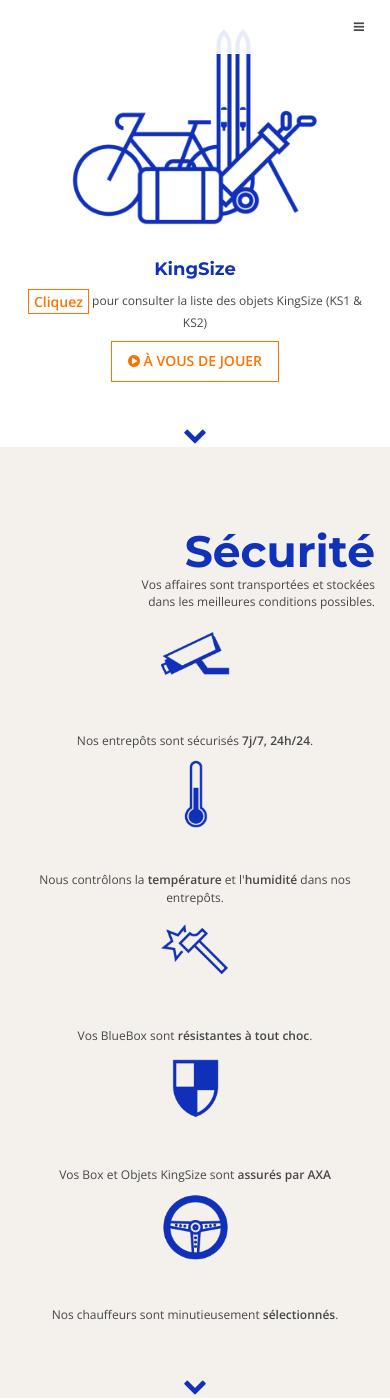
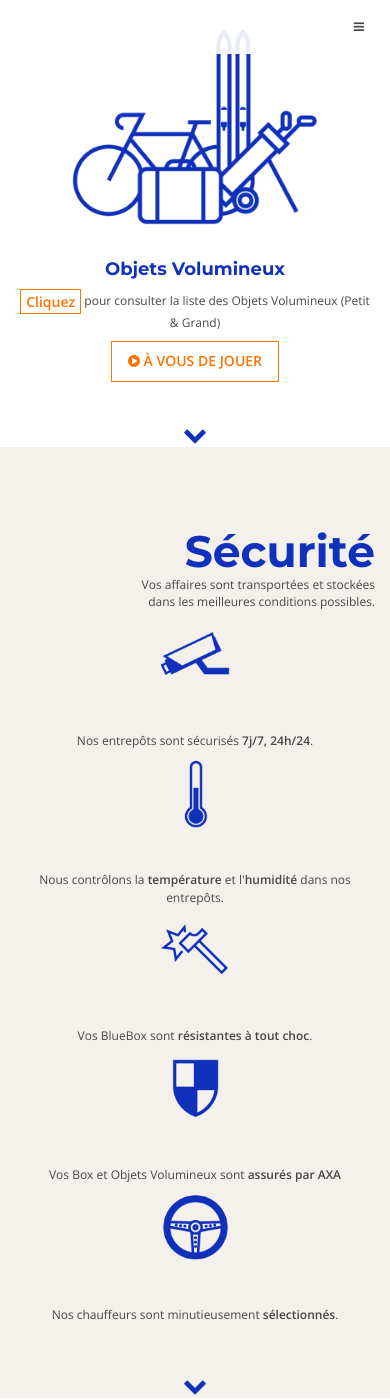
Before and after one commit to Seb1501/wesquare, a Jekyll site: the page built from index.html, in a window 390 px wide and 1400 px high, scrolled down 3597 px. Built offline with Jekyll 4.4.1, drawn with Linux system fonts in a browser that asks for light colours; nearby versions of some CDN libraries; Markdown is read by kramdown in place of the engine named in the settings; some of the changed text lies outside the part shown.

Commit message:
Modifs nom kingsize

```diff
--- a/compass/sass/circular-slider.min.scss
+++ b/compass/sass/circular-slider.min.scss
@@ -64,6 +64,7 @@
 
 .sous-total{
 	@extend .value;
+	margin-top: 30px;
 
 }
 
--- a/compass/sass/style.scss
+++ b/compass/sass/style.scss
@@ -729,8 +729,9 @@
 	}
 
 	h2{
-		margin-top: 8px;
-		font-size: 25px;
+		margin-top: 12px;
+		font-size: 16px;
+		font-weight: bold;
 	}
 
 	h3{
--- a/css/style.css
+++ b/css/style.css
@@ -536,49 +536,50 @@
 }
 /* line 731, ../compass/sass/style.scss */
 .offer h2 {
-  margin-top: 8px;
-  font-size: 25px;
+  margin-top: 12px;
+  font-size: 16px;
+  font-weight: bold;
 }
-/* line 736, ../compass/sass/style.scss */
+/* line 737, ../compass/sass/style.scss */
 .offer h3 {
   color: white;
   font-family: "Montserrat", sans-serif;
   margin-top: 10px;
   margin-bottom: 10px;
 }
-/* line 743, ../compass/sass/style.scss */
+/* line 744, ../compass/sass/style.scss */
 .offer p {
   margin-bottom: 0px;
   color: white;
 }
-/* line 748, ../compass/sass/style.scss */
+/* line 749, ../compass/sass/style.scss */
 .offer a {
   color: #ff7200;
 }
 
-/* line 754, ../compass/sass/style.scss */
+/* line 755, ../compass/sass/style.scss */
 .orange {
   color: #ff7200;
   font-weight: bold;
 }
 
 /*****************CAROUSEL****************************************************************************************************/
-/* line 813, ../compass/sass/style.scss */
+/* line 814, ../compass/sass/style.scss */
 .header-carousel p {
   padding-bottom: 3em;
 }
 
-/* line 820, ../compass/sass/style.scss */
+/* line 821, ../compass/sass/style.scss */
 .carousel-inner a {
   color: #1031ba;
 }
-/* line 824, ../compass/sass/style.scss */
+/* line 825, ../compass/sass/style.scss */
 .carousel-inner p {
   color: #031ec0;
   font-size: 14px;
   margin-top: -5px;
 }
-/* line 830, ../compass/sass/style.scss */
+/* line 831, ../compass/sass/style.scss */
 .carousel-inner img {
   /*margin:auto;*/
   padding-bottom: 20px;
@@ -587,79 +588,79 @@
   /*max-height: 500px;*/
 }
 
-/* line 844, ../compass/sass/style.scss */
+/* line 845, ../compass/sass/style.scss */
 .glyphicon-custom, .carousel-control .glyphicon-chevron-right, .carousel-control .glyphicon-chevron-left {
   color: #1031ba;
   top: 150px;
 }
 
-/* line 850, ../compass/sass/style.scss */
+/* line 851, ../compass/sass/style.scss */
 .carousel-control .glyphicon-chevron-right {
   right: 50px;
 }
 
-/* line 855, ../compass/sass/style.scss */
+/* line 856, ../compass/sass/style.scss */
 .carousel-control .glyphicon-chevron-left {
   left: 50px;
 }
 
-/* line 867, ../compass/sass/style.scss */
+/* line 868, ../compass/sass/style.scss */
 .next-section-carousel {
   margin-top: 40px;
 }
 
-/* line 872, ../compass/sass/style.scss */
+/* line 873, ../compass/sass/style.scss */
 .carousel-indicators li {
   background-color: #1031ba;
 }
 
-/* line 878, ../compass/sass/style.scss */
+/* line 879, ../compass/sass/style.scss */
 .carousel-indicators .active {
   background-color: #1031ba;
 }
 
-/* line 884, ../compass/sass/style.scss */
+/* line 885, ../compass/sass/style.scss */
 .carousel-control.left, .carousel-control.right {
   background-image: none;
 }
 
 /******************CALL********************************************************************************************/
-/* line 895, ../compass/sass/style.scss */
+/* line 896, ../compass/sass/style.scss */
 .call {
   background-color: #ff7200;
 }
-/* line 899, ../compass/sass/style.scss */
+/* line 900, ../compass/sass/style.scss */
 .call h1 {
   font-family: "Montserrat", sans-serif;
   color: white;
 }
-/* line 905, ../compass/sass/style.scss */
+/* line 906, ../compass/sass/style.scss */
 .call h2 {
   color: white;
   font-family: "Open Sans", sans-serif;
   font-weight: 400;
   font-size: 18px;
 }
-/* line 913, ../compass/sass/style.scss */
+/* line 914, ../compass/sass/style.scss */
 .call h3 {
   color: white !important;
   font-family: "Montserrat", sans-serif;
 }
-/* line 918, ../compass/sass/style.scss */
+/* line 919, ../compass/sass/style.scss */
 .call h4 {
   color: white;
   font-family: "Montserrat", sans-serif;
   text-align: center;
   margin-top: 2em;
 }
-/* line 925, ../compass/sass/style.scss */
+/* line 926, ../compass/sass/style.scss */
 .call p {
   color: white;
   font-family: "Open Sans", sans-serif;
   margin-bottom: 0px;
   font-size: 14px;
 }
-/* line 934, ../compass/sass/style.scss */
+/* line 935, ../compass/sass/style.scss */
 .call button {
   font-family: "Montserrat", sans-serif;
   font-size: 18px;
@@ -667,7 +668,7 @@
   margin-bottom: 1em;
 }
 
-/* line 947, ../compass/sass/style.scss */
+/* line 948, ../compass/sass/style.scss */
 .call .btn {
   font-family: "Open Sans", sans-serif;
   font-size: 14px;
@@ -679,14 +680,14 @@
   border-radius: 0px;
 }
 
-/* line 957, ../compass/sass/style.scss */
+/* line 958, ../compass/sass/style.scss */
 .call .btn-default {
   border: 1px solid #1031ba;
   color: white !important;
   background-color: #1031ba;
 }
 
-/* line 964, ../compass/sass/style.scss */
+/* line 965, ../compass/sass/style.scss */
 .call .btn-default:hover,
 .call .btn-default:focus {
   border: 1px solid #1031ba;
@@ -696,12 +697,12 @@
 }
 
 /****************PROFIL********************************************************************************************/
-/* line 977, ../compass/sass/style.scss */
+/* line 978, ../compass/sass/style.scss */
 .profil a {
   color: #1031ba;
 }
 
-/* line 981, ../compass/sass/style.scss */
+/* line 982, ../compass/sass/style.scss */
 .box-custom, .box-Rodolphe, .box-Alice, .box-Fred, .box-Victoria, .box-Beaubien, .box-See-Concept {
   background-size: cover;
   background-repeat: no-repeat;
@@ -717,144 +718,144 @@
   color: white;
 }
 
-/* line 997, ../compass/sass/style.scss */
+/* line 998, ../compass/sass/style.scss */
 .box-Rodolphe {
   background-image: url('../images/Affaires_Rodolphe_compressed.png?1424280752');
 }
 
-/* line 1003, ../compass/sass/style.scss */
+/* line 1004, ../compass/sass/style.scss */
 .box-Alice {
   background-image: url('../images/Affaires_Alice_compressed.png?1423766456');
 }
 
-/* line 1008, ../compass/sass/style.scss */
+/* line 1009, ../compass/sass/style.scss */
 .box-Fred {
   background-image: url('../images/Affaires_Fred_compressed.png?1423766456');
 }
 
-/* line 1013, ../compass/sass/style.scss */
+/* line 1014, ../compass/sass/style.scss */
 .box-Victoria {
   background-image: url('../images/Affaires_Victoria_compressed.png?1424280752');
 }
 
-/* line 1018, ../compass/sass/style.scss */
+/* line 1019, ../compass/sass/style.scss */
 .box-Beaubien {
   background-image: url('../images/Affaires_Beaubien_compressed.png?1423766456');
 }
 
-/* line 1023, ../compass/sass/style.scss */
+/* line 1024, ../compass/sass/style.scss */
 .box-See-Concept {
   background-image: url('../images/Affaires_See-Concept.png?1423766456');
 }
 
-/* line 1028, ../compass/sass/style.scss */
+/* line 1029, ../compass/sass/style.scss */
 .image {
   border-radius: 50%;
   height: 200px;
 }
 
-/* line 1033, ../compass/sass/style.scss */
+/* line 1034, ../compass/sass/style.scss */
 blockquote {
   border-left: 4px solid #1031ba;
 }
 
 /*****************************TEAM*****************************************************************************************/
-/* line 1045, ../compass/sass/style.scss */
+/* line 1046, ../compass/sass/style.scss */
 .pic-team {
   border-radius: 100%;
   height: 110px;
 }
 
-/* line 1054, ../compass/sass/style.scss */
+/* line 1055, ../compass/sass/style.scss */
 .team h1 {
   font-family: "Montserrat", sans-serif;
   color: #1031ba;
   margin-top: 120px;
   margin-bottom: 20px;
 }
-/* line 1061, ../compass/sass/style.scss */
+/* line 1062, ../compass/sass/style.scss */
 .team img {
   margin-top: 40px;
 }
-/* line 1065, ../compass/sass/style.scss */
+/* line 1066, ../compass/sass/style.scss */
 .team a {
   color: #959595;
 }
-/* line 1073, ../compass/sass/style.scss */
+/* line 1074, ../compass/sass/style.scss */
 .team h4 {
   font-family: "Montserrat", sans-serif;
   color: #1031ba;
 }
-/* line 1078, ../compass/sass/style.scss */
+/* line 1079, ../compass/sass/style.scss */
 .team h5 {
   color: #959595;
 }
-/* line 1082, ../compass/sass/style.scss */
+/* line 1083, ../compass/sass/style.scss */
 .team p {
   margin-left: 20px;
   margin-right: 20px;
 }
 
 /*****************************FOOTER*****************************************************************************************/
-/* line 1098, ../compass/sass/style.scss */
+/* line 1099, ../compass/sass/style.scss */
 #footer {
   background-color: white;
   margin-top: 3em;
   margin-bottom: 3em;
 }
 
-/* line 1105, ../compass/sass/style.scss */
+/* line 1106, ../compass/sass/style.scss */
 #footer a {
   color: #1031ba;
 }
-/* line 1109, ../compass/sass/style.scss */
+/* line 1110, ../compass/sass/style.scss */
 #footer h4 {
   color: white;
 }
-/* line 1113, ../compass/sass/style.scss */
+/* line 1114, ../compass/sass/style.scss */
 #footer a:hover {
   color: #959595;
 }
-/* line 1117, ../compass/sass/style.scss */
+/* line 1118, ../compass/sass/style.scss */
 #footer p {
   margin-top: 8px;
   color: #1031ba;
 }
 
 /*************************************blog******************************************/
-/* line 1128, ../compass/sass/style.scss */
+/* line 1129, ../compass/sass/style.scss */
 .blog h1 {
   font-family: "Montserrat", sans-serif;
   color: #1031ba;
 }
-/* line 1133, ../compass/sass/style.scss */
+/* line 1134, ../compass/sass/style.scss */
 .blog h2 {
   font-family: "Montserrat", sans-serif;
   color: #1031ba;
 }
-/* line 1138, ../compass/sass/style.scss */
+/* line 1139, ../compass/sass/style.scss */
 .blog h4 {
   font-family: "Open Sans", sans-serif;
   color: #959595;
 }
 
-/* line 1145, ../compass/sass/style.scss */
+/* line 1146, ../compass/sass/style.scss */
 .bg-light-gray {
   background-color: #1031ba;
 }
 
-/* line 1149, ../compass/sass/style.scss */
+/* line 1150, ../compass/sass/style.scss */
 #portfolio h4 {
   font-family: "Open Sans", sans-serif;
   font-size: 14px;
 }
 
-/* line 1154, ../compass/sass/style.scss */
+/* line 1155, ../compass/sass/style.scss */
 .text-muted {
   color: #777;
 }
 
-/* line 1159, ../compass/sass/style.scss */
+/* line 1160, ../compass/sass/style.scss */
 #portfolio {
   margin-top: 20px;
   padding-top: 100px;
@@ -862,24 +863,24 @@
   background-color: #f4f1ec;
 }
 
-/* line 1167, ../compass/sass/style.scss */
+/* line 1168, ../compass/sass/style.scss */
 #portfolio .portfolio-item {
   right: 0;
   margin: 0 0 15px;
 }
 
-/* line 1173, ../compass/sass/style.scss */
+/* line 1174, ../compass/sass/style.scss */
 #portfolio h5 {
   margin-left: 15px;
   margin-bottom: 25px;
 }
-/* line 1177, ../compass/sass/style.scss */
+/* line 1178, ../compass/sass/style.scss */
 #portfolio a {
   text-decoration: none;
   color: black;
 }
 
-/* line 1185, ../compass/sass/style.scss */
+/* line 1186, ../compass/sass/style.scss */
 #portfolio .portfolio-item .portfolio-link {
   display: block;
   position: relative;
@@ -887,7 +888,7 @@
   max-width: 400px;
 }
 
-/* line 1192, ../compass/sass/style.scss */
+/* line 1193, ../compass/sass/style.scss */
 #portfolio .portfolio-item .portfolio-link .portfolio-hover {
   position: absolute;
   width: 100%;
@@ -899,12 +900,12 @@
   transition: all ease .5s;
 }
 
-/* line 1203, ../compass/sass/style.scss */
+/* line 1204, ../compass/sass/style.scss */
 #portfolio .portfolio-item .portfolio-link .portfolio-hover:hover {
   opacity: 1;
 }
 
-/* line 1207, ../compass/sass/style.scss */
+/* line 1208, ../compass/sass/style.scss */
 #portfolio .portfolio-item .portfolio-link .portfolio-hover .portfolio-hover-content {
   position: absolute;
   top: 50%;
@@ -916,18 +917,18 @@
   color: white;
 }
 
-/* line 1218, ../compass/sass/style.scss */
+/* line 1219, ../compass/sass/style.scss */
 #portfolio .portfolio-item .portfolio-link .portfolio-hover .portfolio-hover-content i {
   margin-top: -12px;
 }
 
-/* line 1222, ../compass/sass/style.scss */
+/* line 1223, ../compass/sass/style.scss */
 #portfolio .portfolio-item .portfolio-link .portfolio-hover .portfolio-hover-content h3,
 #portfolio .portfolio-item .portfolio-link .portfolio-hover .portfolio-hover-content h4 {
   margin: 0;
 }
 
-/* line 1227, ../compass/sass/style.scss */
+/* line 1228, ../compass/sass/style.scss */
 #portfolio .portfolio-item .portfolio-caption {
   margin: 0 auto;
   padding: 25px;
@@ -936,43 +937,43 @@
   background-color: white;
 }
 
-/* line 1235, ../compass/sass/style.scss */
+/* line 1236, ../compass/sass/style.scss */
 #portfolio .portfolio-item .portfolio-caption h4 {
   margin: 0;
   text-transform: none;
 }
 
-/* line 1240, ../compass/sass/style.scss */
+/* line 1241, ../compass/sass/style.scss */
 #portfolio .portfolio-item .portfolio-caption p {
   margin: 0;
   font-size: 16px;
   font-style: italic;
 }
 
-/* line 1246, ../compass/sass/style.scss */
+/* line 1247, ../compass/sass/style.scss */
 #portfolio * {
   z-index: 2;
 }
 
 @media (min-width: 767px) {
-  /* line 1251, ../compass/sass/style.scss */
+  /* line 1252, ../compass/sass/style.scss */
   #portfolio .portfolio-item {
     margin: 0 0 30px;
   }
 }
 /*******************MENTIONS*************************************************************************/
-/* line 1259, ../compass/sass/style.scss */
+/* line 1260, ../compass/sass/style.scss */
 #mentions {
   background-color: white;
   margin-top: 3em;
 }
-/* line 1265, ../compass/sass/style.scss */
+/* line 1266, ../compass/sass/style.scss */
 #mentions h3 {
   margin-top: 30px;
   font-family: "Montserrat", sans-serif;
   color: #1031ba;
 }
-/* line 1271, ../compass/sass/style.scss */
+/* line 1272, ../compass/sass/style.scss */
 #mentions a {
   text-decoration: none;
   color: black;
--- a/index.html
+++ b/index.html
@@ -177,8 +177,8 @@
       </div>
       <div class="col-sm-12 col-md-4">
         <img src="{{ site.baseurl }}/images/Objvol.png" alt="Objets volumineux: ski, bagage, sac de golf" width="250" class="img-responsive center-block">
-        <h4>KingSize</h4>
-        <p class="visible-xs-block visible-sm-block click"><button class="btn-xs btn btn-default" data-toggle="modal" data-target="#List">Cliquez</button> pour consulter la liste des objets KingSize (KS1 & KS2) </p>
+        <h4>Objets Volumineux</h4>
+        <p class="visible-xs-block visible-sm-block click"><button class="btn-xs btn btn-default" data-toggle="modal" data-target="#List">Cliquez</button> pour consulter la liste des Objets Volumineux (Petit & Grand) </p>
         <p class="hidden-xs hidden-sm">Vélo, ski, sac de golf
         <br>bagage...
         </p>
@@ -248,7 +248,7 @@
               <img src="{{ site.baseurl }}images/Assurance.png" width="69" class="img-responsive center-block">
             </div>
             <div class="col-sm-6 col-md-9 text-left milieu">
-              <p>Vos Box et Objets KingSize sont <strong>assurés par AXA</strong>
+              <p>Vos Box et Objets Volumineux sont <strong>assurés par AXA</strong>
             </div>
           </div>
           <div class="row">
@@ -394,8 +394,8 @@
         <h3>Box</h3>
       </div>
       <div class="hidden-xs hidden-sm col-md-6">
-        <h3>KingSize</h3>
-        <p><a data-toggle="modal" data-target="#List">Cliquez</a> pour consulter la liste des objets KingSize </p>
+        <h3>Objets Volumineux</h3>
+        <p><a data-toggle="modal" data-target="#List">Cliquez</a> pour consulter la liste des Objets Volumineux </p>
       </div>
     </div>
     <div class="row text-center">
@@ -415,22 +415,22 @@
         <div id="price3"></div>
         <div id="slider3" onclick="ga('send','event','Slider','Play','ArchivBox');"></div>
       </div>
-      <div class="col-xs-12 col-sm-4 col-md-2">
+      <div class="col-xs-12 col-sm-6 col-md-3">
         <div id="displayValue4"></div>
         <div id="price4"></div>
         <div id="slider4" onclick="ga('send','event','Slider','Play','KS1');"></div>
       </div>
-      <div class="col-xs-12 col-sm-4 col-md-2">
+      <div class="col-xs-12 col-sm-6 col-md-3">
         <div id="displayValue5"></div>
         <div id="price5"></div>
         <div id="slider5" onclick="ga('send','event','Slider','Play','KS2');"></div>
       </div>
-      <div class="col-xs-12 col-sm-4 col-md-2">
+      <!-- <div class="col-xs-12 col-sm-4 col-md-2">
         <div id="displayValue6"></div>
-        <div id="text"><a href="#section8" onclick="ga('send','event','Lien','Nous demander','Call');">Autres Objets KingSize sur demande</a></div>
+        <div id="text"><a href="#section8" onclick="ga('send','event','Lien','Nous demander','Call');">Autres Objets Volumineux sur demande</a></div>
         <div>
           <img src="{{ site.baseurl }}/images/Autre.png" class="circle" width="93">
-        </div>
+        </div> -->
       </div>
     </div>
     <div class="hidden-xs hidden-sm row text-center sous-total">
@@ -642,12 +642,12 @@
         slide: function(ui,value) {
 
           $("#displayValue4").text(value);
-          $("#price4").text(prixParUniteKS1.get(value) + " € / KS1 / mois");
+          $("#price4").text(prixParUniteKS1.get(value) + " € / Objet / mois");
           updateSubTotalAndTotal();
           return ;
         },
         formLabel : function(value, prefix, suffix) {
-        return '<h2>KS1</h2>';
+        return '<h2>Petit</h2>';
     },
       });
 
@@ -660,12 +660,12 @@
         slide: function(ui,value) {
 
           $("#displayValue5").text(value);
-          $("#price5").text(prixParUniteKS2.get(value) + " € / KS2 / mois");
+          $("#price5").text(prixParUniteKS2.get(value) + " € / Objet / mois");
           updateSubTotalAndTotal();
           return ;
         },
         formLabel : function(value, prefix, suffix) {
-        return '<h2>KS2</h2>';
+        return '<h2>Grand</h2>';
     },
       });
 
@@ -753,12 +753,12 @@
 
       </div> -->
       <div class="offer-modal-body">
-      <h5>La catégorie Kingsize se décompose en 3 sous-catégories:</h5>
-      <p><b>1) KingSize1 (KS1):</b></p>
+      <h5>La catégorie des Objets Volumineux se décompose en 3 sous-catégories:</h5>
+      <p><b>1) Petit:</b></p>
       <p>Vélo, vélo d'appartement, ventilateur, micro-onde, chaise, ski/snow/surf/kite, petit bagage, petite lampe, poussette, clim/chauffage, raquette de tennis, petite TV.</p>
-      <p><b>2) KingSize2 (KS2):</b></p>
+      <p><b>2) Grand:</b></p>
       <p>Sac de golf, petit frigo, petite armoire, table de nuit, grand bagage, grande TV, pneu, table basse, selle de cheval.</p>
-      <p><b>3) Autres objets KingSize sur demande:</b></p>
+      <p><b>3) Autres sur demande:</b></p>
       <p>Grand réfrigérateur, grande armoire, instruments, four/lave-vaisselle/lave-linge, table, lit, tableaux, porte, matelas, etc.</p>
 
 
```
Also changed, not shown: css/circular-slider.min.css, 5 other files.
